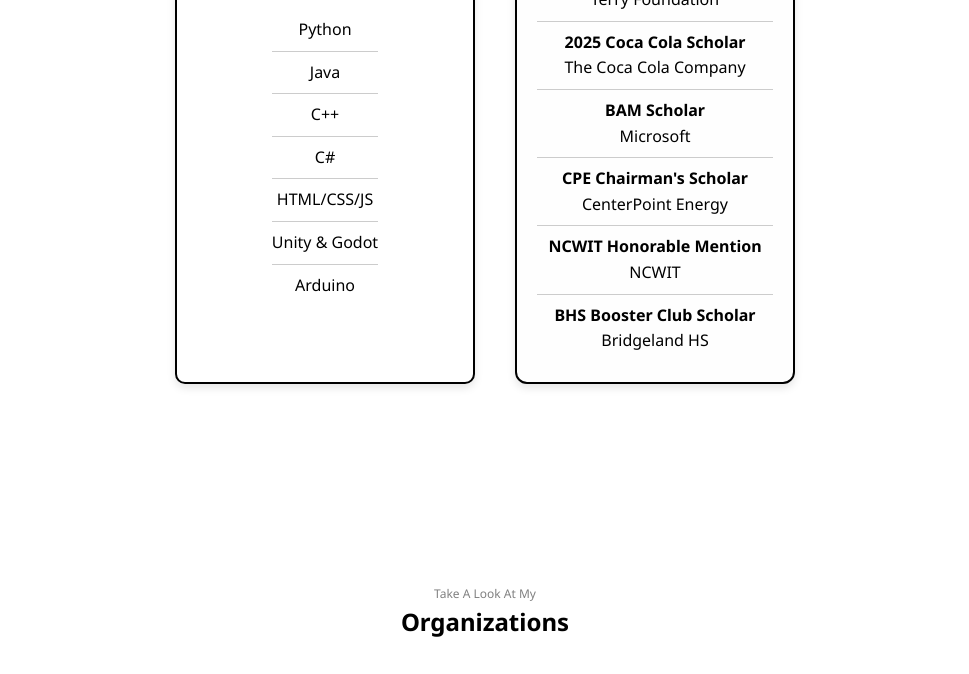
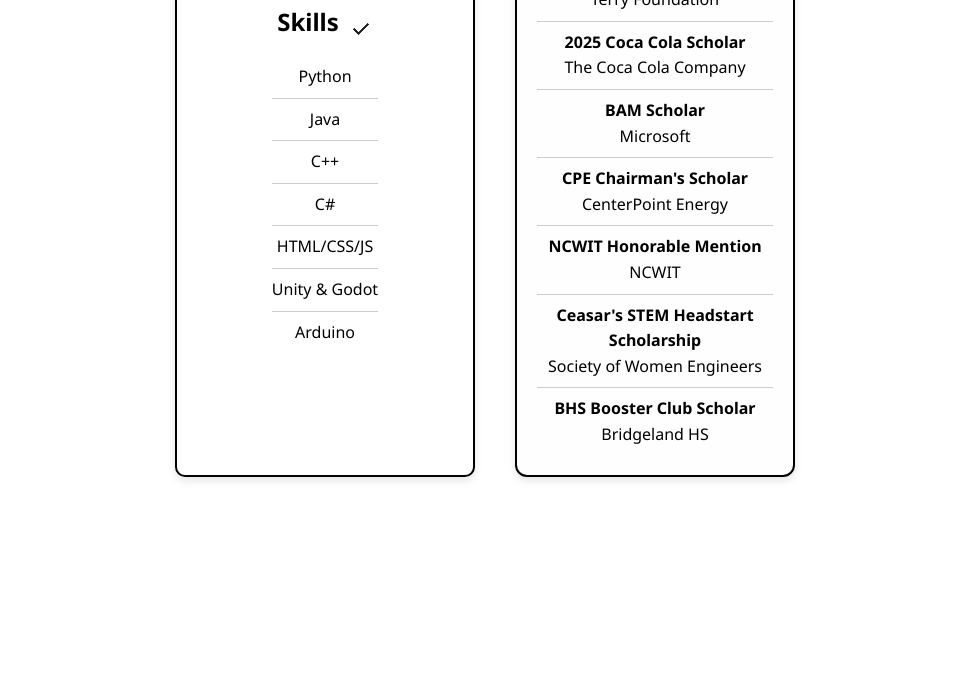
Before and after one commit to chichi4nwosu/chinualumogunwosu.github.io, a plain HTML site: page index.html in a window 1280 px wide. Shown: the part 1864-2538 px from the top of the page, without its empty margins (155-1124 px from the left). Drawn offline with Linux system fonts and the light colour scheme.

Commit message:
swe scholarship

```diff
--- a/index.html
+++ b/index.html
@@ -126,6 +126,7 @@
         <li><strong>BAM Scholar</strong><br><span>Microsoft</span></li>
         <li><strong>CPE Chairman's Scholar</strong><br><span>CenterPoint Energy</span></li>
         <li><strong>NCWIT Honorable Mention</strong><br><span>NCWIT</span></li>
+        <li><strong>Ceasar's STEM Headstart Scholarship</strong><br><span>Society of Women Engineers</span></li>
         <li><strong>BHS Booster Club Scholar</strong><br><span>Bridgeland HS</span></li>
       </ul>
     </div>
```
